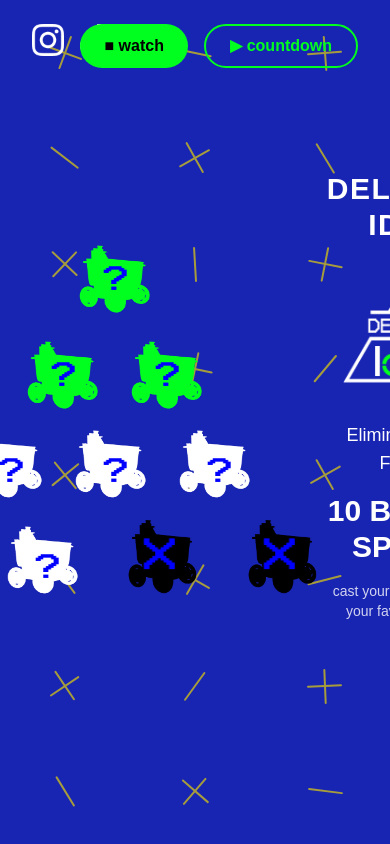
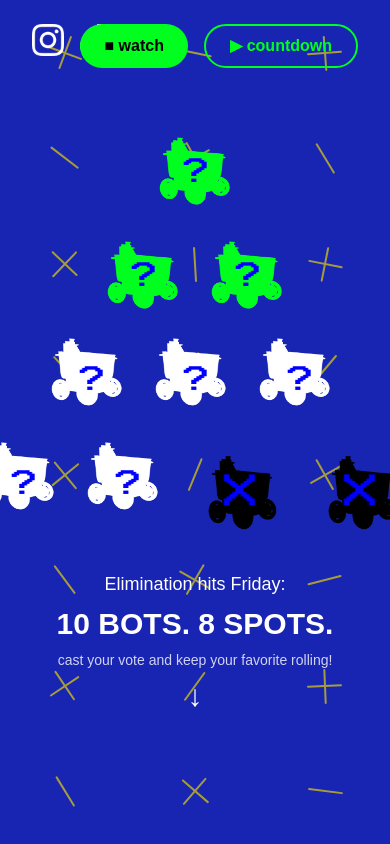
Before and after one commit to percival10299/landingpage, a Next.js app: page / in a window 390 px wide. Both pictures are taken after a click on the button "▶ vote". Built offline with nearby package versions, Linux system fonts and the light colour scheme; a web font is replaced by a local one.

Commit message:
mobile vote page

```diff
--- a/app/components/landing/VotingLandingView.tsx
+++ b/app/components/landing/VotingLandingView.tsx
@@ -3,26 +3,17 @@ import Image from "next/image";
 import SocialMedia from "../shared/SocialMedia";
 
 export default function VotingLandingView() {
-  // 按照倒三角形顺序定义10个机器人的数据
-  // 第一行：1个绿色机器人
-  // 第二行：2个绿色机器人
-  // 第三行：3个白色机器人
-  // 第四行：4个机器人（2个白色，2个黑色）
   const robotRows = [
-    // 第一行 - 1个绿色
     [{ id: 1, type: "green", status: "active" }],
-    // 第二行 - 2个绿色
     [
       { id: 2, type: "green", status: "active" },
       { id: 3, type: "green", status: "active" },
     ],
-    // 第三行 - 3个白色
     [
       { id: 4, type: "white", status: "active" },
       { id: 5, type: "white", status: "active" },
       { id: 6, type: "white", status: "active" },
     ],
-    // 第四行 - 2个白色，2个黑色
     [
       { id: 7, type: "white", status: "active" },
       { id: 8, type: "white", status: "active" },
@@ -33,25 +24,19 @@ export default function VotingLandingView() {
 
   return (
     <>
-
-
-      {/* Main Content - Split Layout */}
-      <div className="relative z-10 flex items-center justify-center h-full px-8 md:px-16">
+      {/* Main Content */}
+      <div className="relative z-10 flex flex-col md:flex-row items-center justify-center min-h-screen px-8 md:px-16">
         {/* Left Side - Robot Grid */}
-        <div className="flex-1 flex justify-center items-center">
-          <div className="flex flex-col gap-4 md:gap-6">
+        <div className="flex-1 flex flex-col items-center justify-center">
+          <div className="flex flex-col gap-6 md:gap-8">
             {robotRows.map((row, rowIndex) => (
-              <div
-                key={rowIndex}
-                className="flex justify-center gap-6 md:gap-8"
-              >
+              <div key={rowIndex} className="flex justify-center gap-6 md:gap-8">
                 {row.map((robot) => (
                   <div key={robot.id} className="flex flex-col items-center">
-                    {/* Robot Image with overlaid status icon */}
                     <div
                       className={`relative ${
                         robot.type === "black"
-                          ? "w-24 h-24 md:w-28 md:h-28 lg:w-32 lg:h-32 -mt-5"
+                          ? "w-24 h-24 md:w-28 md:h-28 lg:w-32 lg:h-32"
                           : "w-20 h-20 md:w-24 md:h-24 lg:w-28 lg:h-28"
                       }`}
                     >
@@ -62,8 +47,6 @@ export default function VotingLandingView() {
                         height={128}
                         className="w-full h-full"
                       />
-
-                      {/* Status Icon overlaid on robot */}
                       <div className="absolute inset-0 flex items-center justify-center">
                         {robot.status === "eliminated" ? (
                           <Image
@@ -97,16 +80,25 @@ export default function VotingLandingView() {
               </div>
             ))}
           </div>
+
+          {/* 👇 Mobile-only Text (below robots, vertically centered) */}
+          <div className="block md:hidden flex flex-col justify-center items-center text-center text-white mt-8">
+            <p className="text-lg mb-2">Elimination hits Friday:</p>
+            <h2 className="text-3xl font-bold mb-2">10 BOTS. 8 SPOTS.</h2>
+            <p className="text-sm opacity-80 mb-2">
+              cast your vote and keep your favorite rolling!
+            </p>
+            <div className="text-3xl">↓</div>
+          </div>
         </div>
 
-        {/* Right Side - Logo and Text */}
-        <div className="flex-1 flex flex-col items-center justify-center text-white text-center">
-          {/* Title */}
+        {/* Right Side - Desktop Only */}
+        <div className="hidden md:flex flex-1 flex-col items-center justify-center text-white text-center">
           <h1 className="text-3xl sm:text-4xl md:text-5xl lg:text-6xl font-bold mb-8 tracking-wider">
             DELIVERY IDOL
           </h1>
 
-          {/* Logo Image */}
+          {/* Logo only visible on desktop */}
           <div className="mb-8">
             <Image
               src="/logo.png"
@@ -117,7 +109,7 @@ export default function VotingLandingView() {
             />
           </div>
 
-          {/* Elimination Text */}
+          {/* Text */}
           <div className="text-center">
             <p className="text-lg md:text-xl mb-4">Elimination hits Friday:</p>
             <h2 className="text-3xl sm:text-4xl md:text-5xl lg:text-6xl font-bold mb-4">
```
